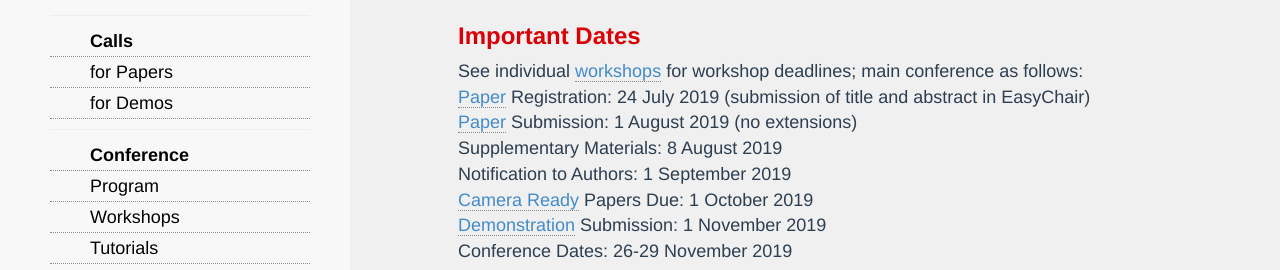
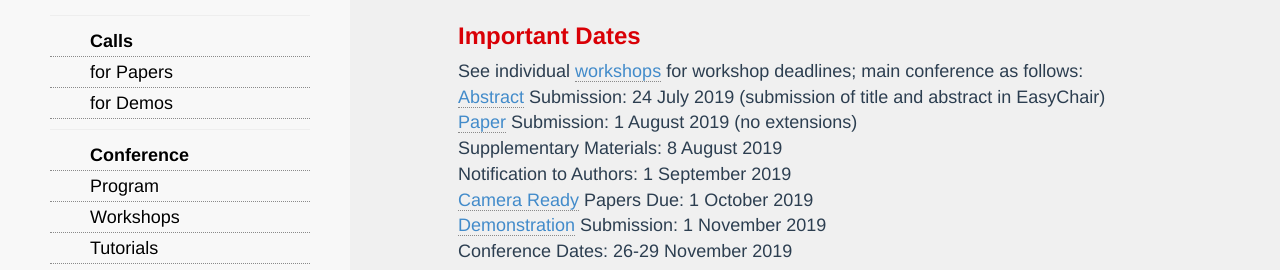
Before and after one commit to AndrewChenUoA/ACPR2019, a Jekyll site: the page built from index.html, in a window 1280 px wide and 900 px high, scrolled down 1438 px. Shown: the part 173-443 px from the top of the window. Built offline with Jekyll 4.4.1, drawn with Linux system fonts in a browser that asks for light colours; nearby versions of some CDN libraries; Markdown is read by kramdown in place of the engine named in the settings.

Commit message:
Abstract text update

```diff
--- a/cfp.html
+++ b/cfp.html
@@ -56,7 +56,7 @@ The abstract of a submitted manuscript must summarise the contribution the paper
 <a href="https://www.springer.com/gp/computer-science/lncs"><img src="/images/LNCS-Logo-768x284.png"  style="max-width:25%"/></a>
 
 <h3>Important Dates</h3>
-<a href="submission.html">Paper</a> Registration: 24 July 2019 (submission of title and abstract in EasyChair)<br/>
+<a href="submission.html">Abstract</a> Submission: 24 July 2019 (submission of title and abstract in EasyChair)<br/>
 <a href="submission.html">Paper</a> Submission: 1 August 2019 (no extensions)<br/>
 Supplementary Materials: 8 August 2019<br/>
 Notification to Authors: 1 September 2019<br/>
--- a/index.html
+++ b/index.html
@@ -32,7 +32,7 @@ title: ACPR 2019 - The 5th Asian Conference on Pattern Recognition
 
   <h3>Important Dates</h3>
   See individual <a href="workshops.html">workshops</a> for workshop deadlines; main conference as follows:<br/>
-  <a href="submission.html">Paper</a> Registration: 24 July 2019 (submission of title and abstract in EasyChair)<br/>
+  <a href="submission.html">Abstract</a> Submission: 24 July 2019 (submission of title and abstract in EasyChair)<br/>
   <a href="submission.html">Paper</a> Submission: 1 August 2019 (no extensions)<br/>
   Supplementary Materials: 8 August 2019<br/>
   Notification to Authors: 1 September 2019<br/>
--- a/submission.html
+++ b/submission.html
@@ -4,7 +4,7 @@ title: ACPR 2019 - The 5th Asian Conference on Pattern Recognition
 <div>
 <h3>Paper Submission</h3>
 Submissions will be processed within the <a href="https://easychair.org/conferences/?conf=acpr2019">EasyChair system</a>. Submissions need to follow the single-blind policy and be formatted in LNCS style, with a maximum of 14 pages (including references).<br/><br/>
-Paper Registration: 24 July 2019 (submission of title and abstract in EasyChair)<br/>
+Abstract Submission: 24 July 2019 (submission of title and abstract in EasyChair)<br/>
 Paper submission by 1 August, and<br/>
 Optional supplementary material by 8 August<br/>
 can be submitted here: <a href="https://easychair.org/conferences/?conf=acpr2019">https://easychair.org/conferences/?conf=acpr2019</a>
```
